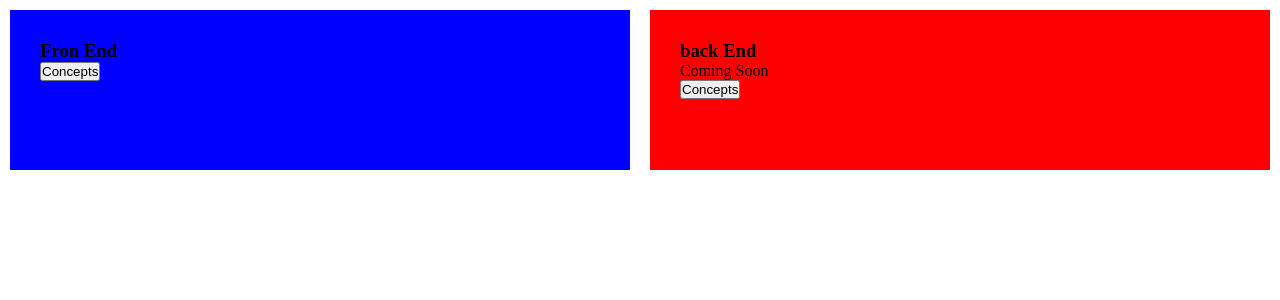
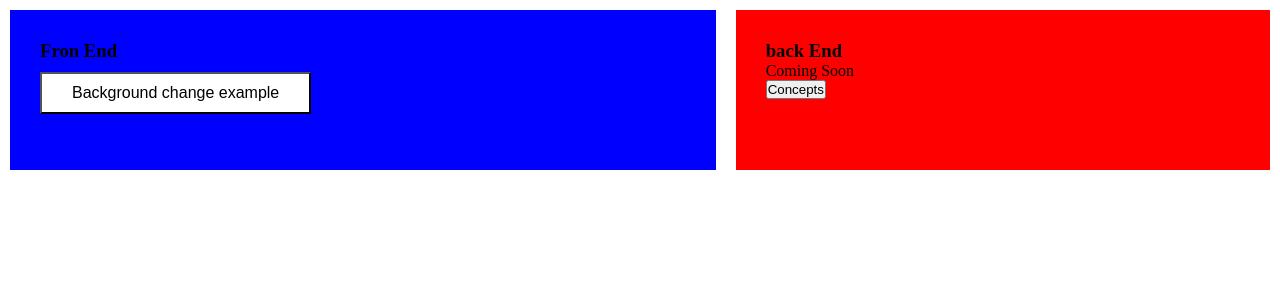
Before and after one commit to Simonbiker/concepts, an Angular app: page /home in a window 1280 px wide. Shown: the top 300 px of the page. Built offline with nearby package versions, Linux system fonts and the light colour scheme.

Commit message:
Adding changes to btn

```diff
--- a/src/app/home/home.component.css
+++ b/src/app/home/home.component.css
@@ -21,6 +21,24 @@
   padding: 30px;
 }
 
+.btn-background {
+  /* display: inline-block; */
+  font-size: 1em;
+  background: #fff;
+  padding: 10px 30px;
+  /* text-transform: uppercase; */
+  /* text-decoration: none; */
+  /* font-weight: 500; */
+  margin-top: 10px;
+  /* color: #111; */
+  transition: 0.2s;
+}
+
+.btn-background:hover {
+  cursor: pointer;
+  letter-spacing: 2px;
+}
+
 .section {
   padding: 10px 0 10px 0;
 }
--- a/src/app/home/home.component.html
+++ b/src/app/home/home.component.html
@@ -1,7 +1,9 @@
 <div class="container">
   <div class="front-end">
     <h3>Fron End</h3>
-    <button (click)="frontBtn()">Concepts</button>
+    <button (click)="frontBtn()" class="btn-background">
+      Background change example
+    </button>
     <ng-container *ngIf="frontEnd">
       <div class="section">
         <h3>Vanilla JavaScript Projects</h3>
```
